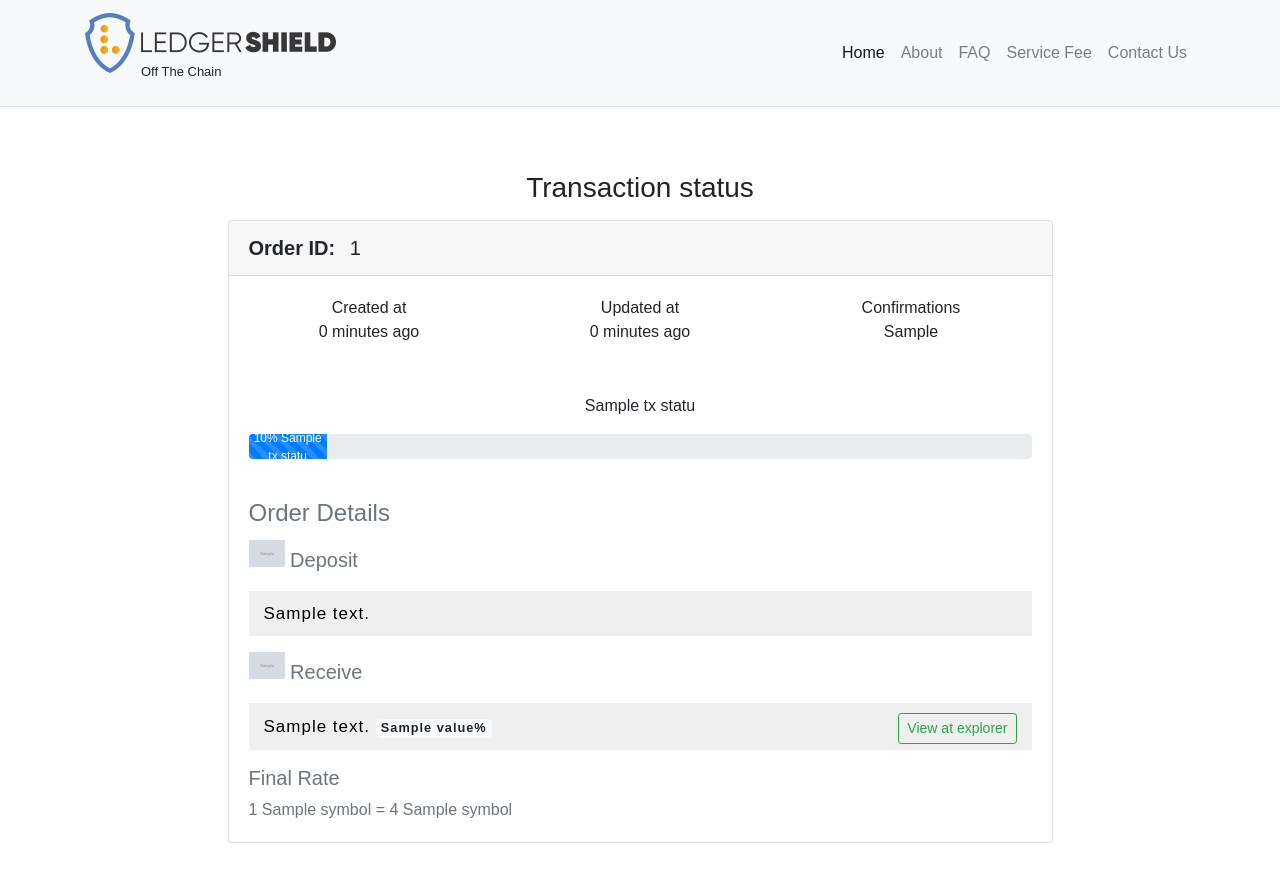
After one commit to collabro2017/ledgershield_backend, a Django app: template templates/transaction.html in a window 1280 px wide. The commit adds this page. Run offline with Django 3.2, Linux system fonts and the light colour scheme; the template is opened without the code that fills it: most values are stand-ins (such as "Sample title", 1, 10 or a date in 2020); grey boxes marked "Sample" are stand-in pictures; some libraries are stand-ins or nearby versions.

Commit message:
non-js transaction page

```diff
--- a/templates/base.html
+++ b/templates/base.html
@@ -8,6 +8,7 @@
     <link rel="stylesheet" href="{% static 'css/bs/bootstrap-grid.min.css' %}">
     <link rel="stylesheet" href="{% static 'css/bs/bootstrap-reboot.min.css' %}">
     <link rel="stylesheet" href="{% static 'css/style.css' %}">
+    {% block head %}{% endblock %}
 </head>
 <body>
     <nav class="navbar navbar-expand-lg navbar-light bg-light box-shadow border-bottom">
--- /dev/null
+++ b/templates/transaction.html
@@ -0,0 +1,88 @@
+{% extends "base.html" %}
+{% load static %}
+{% block head %}
+    <meta http-equiv="refresh" content="10" >
+{% endblock %}
+{% block content %}
+    <div class="row mt-5 mb-5 justify-content-center">
+        <div class="col-md-9">
+            <h3 class="mt-3 text-center">Transaction status</h3>
+            <div class="card mt-3">
+                <div class="card-header tx-header">
+                    <strong>Order ID:</strong>
+                    <span>{{tx.order_id}}</span>
+                </div>
+                <div class="card-body">
+                    <div class="row">
+                        <div class="col-md-4 text-center">
+                            Created at <br />
+                            {{tx.date_created | timesince }} ago
+                        </div>
+                        <div class="col-md-4 text-center">
+                            Updated at <br />
+                            {{tx.date_modified | timesince }} ago
+                        </div>
+                        <div class="col-md-4 text-center">
+                            Confirmations  <br />
+                            {{tx.deposit_tx_confirmations}}
+                        </div>
+                    </div>
+                </div>
+                <div class="card-body tx-progress">
+                    <div class="row text-center">
+                        <div class="col-md-12">
+                            <i class="fa fa-exchange"></i>
+                            {{tx_status.label}}
+                        </div>
+                        <div class="col-md-12 mt-3">
+                            <div class="progress">
+                                <div class="progress-bar progress-bar-striped progress-bar-animated {{tx_status.cssClass}}" style="width: {{tx_status.progress}}%">
+                                    <span>{{tx_status.progress}}% {{tx_status.label}}</span>
+                                </div>
+                            </div>
+                        </div>
+                    </div>
+                </div>
+                <div class="card-body order-details">
+
+                    <h4 class="card-title text-muted">Order Details</h4>
+                    <div class="row">
+                        <div class="col-md-12 text-muted">
+                            <h5>
+                                <img class="mb-3" src="{{MEDIA_URL}}{{tx.deposit.image.url}}" alt="{{tx.deposit.symbol}}" title="{{tx.deposit.name}}" width="36px" />
+                                <span>Deposit</span>
+
+                            </h5>
+                            <div class="mb-3">
+                                <p class="wallet-address address">{{tx.wallet_address}}</p>
+                            </div>
+
+                             <h5>
+                                <img class="mb-3" src="{{MEDIA_URL}}{{tx.withdraw.image.url}}" alt="{{tx.withdraw.symbol}}" title="{{tx.withdraw.name}}" width="36px" />
+                                <span>Receive</span>
+
+                            </h5>
+
+                            {% for out in tx.outs.all %}
+                                <div class="mb-3">
+                                    <div class="wallet-address">
+                                        <span class="address mb-1 align-middle">{{out.address}} <span class="badge badge-light">{{out.value}}%</span></span>
+                                        {% if out.tx_hash %}
+                                            <span class="float-right">
+                                                <a href="{{tx.withdraw.block_explorer_url}}{{out.tx_hash}}" target="_blank" class="btn btn-sm btn-outline-success">View at explorer</a>
+                                            </span>
+                                        {% endif %}
+                                    </div>
+                                </div>
+                            {% endfor %}
+
+                            <h5 class="d-block">Final Rate</h5>
+                            <span>1 {{tx.deposit.symbol}} =  {{tx.exchange_rate}} {{tx.withdraw.symbol}}</span>
+                        </div>
+                    </div>
+                </div>
+            </div>
+        </div>
+
+    </div>
+{% endblock %}
--- a/v1/legacy/urls.py
+++ b/v1/legacy/urls.py
@@ -1,8 +1,9 @@
 from django.conf.urls import url
-from .views import home, exchange
+from .views import home, exchange, transaction
 
 urlpatterns = [
     url(r'exchange/(?P<deposit>[^\/]+)$', exchange.index ),
+    url(r'tx/status/(?P<order_id>[^\/]+)$', transaction.index),
     url(r'^$', home.index)
 
 ]
```
Also changed, not shown: v1/legacy/utils.py (added, +45 -0 lines), v1/legacy/views/transaction.py (added, +12 -0 lines).
